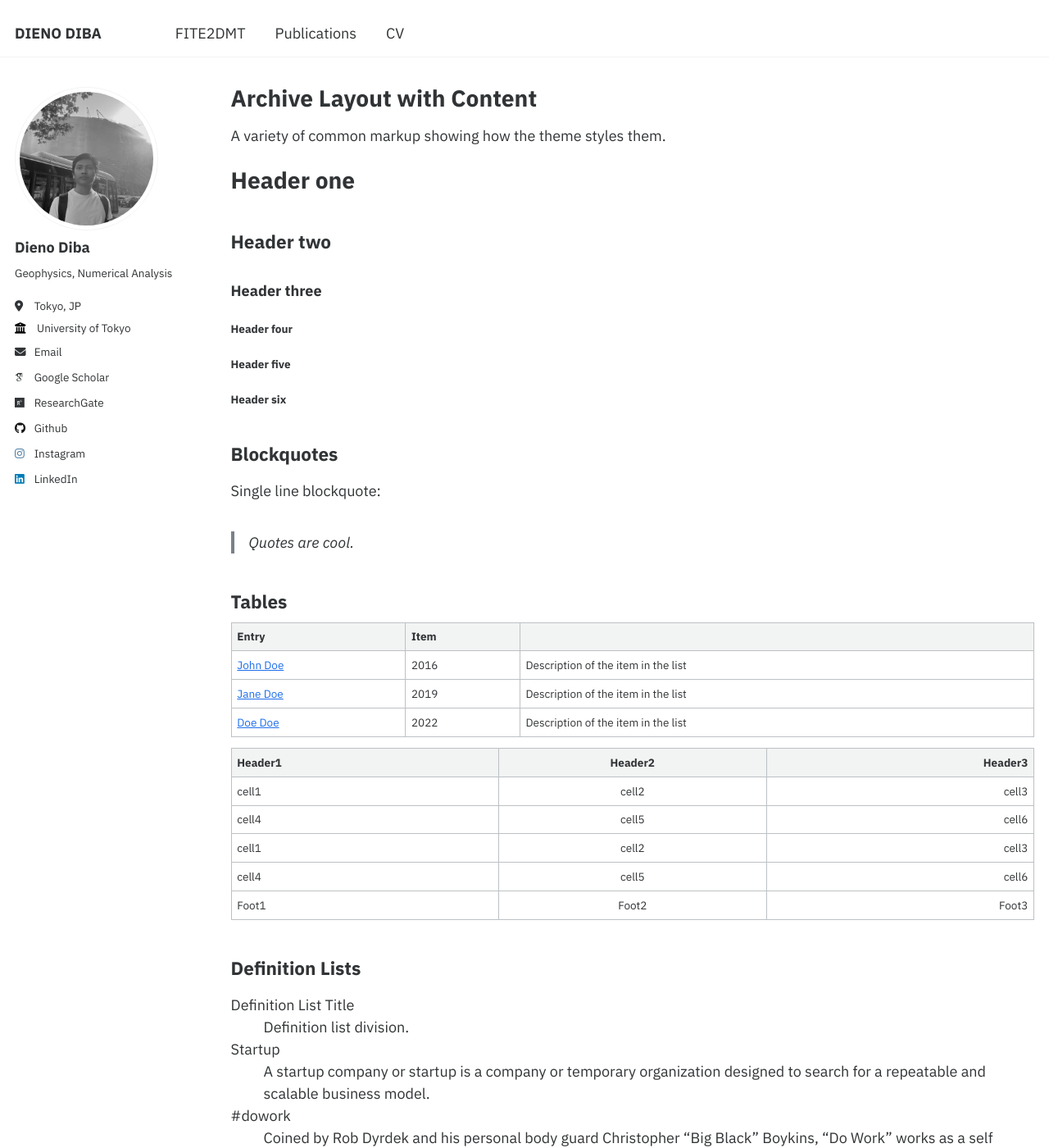
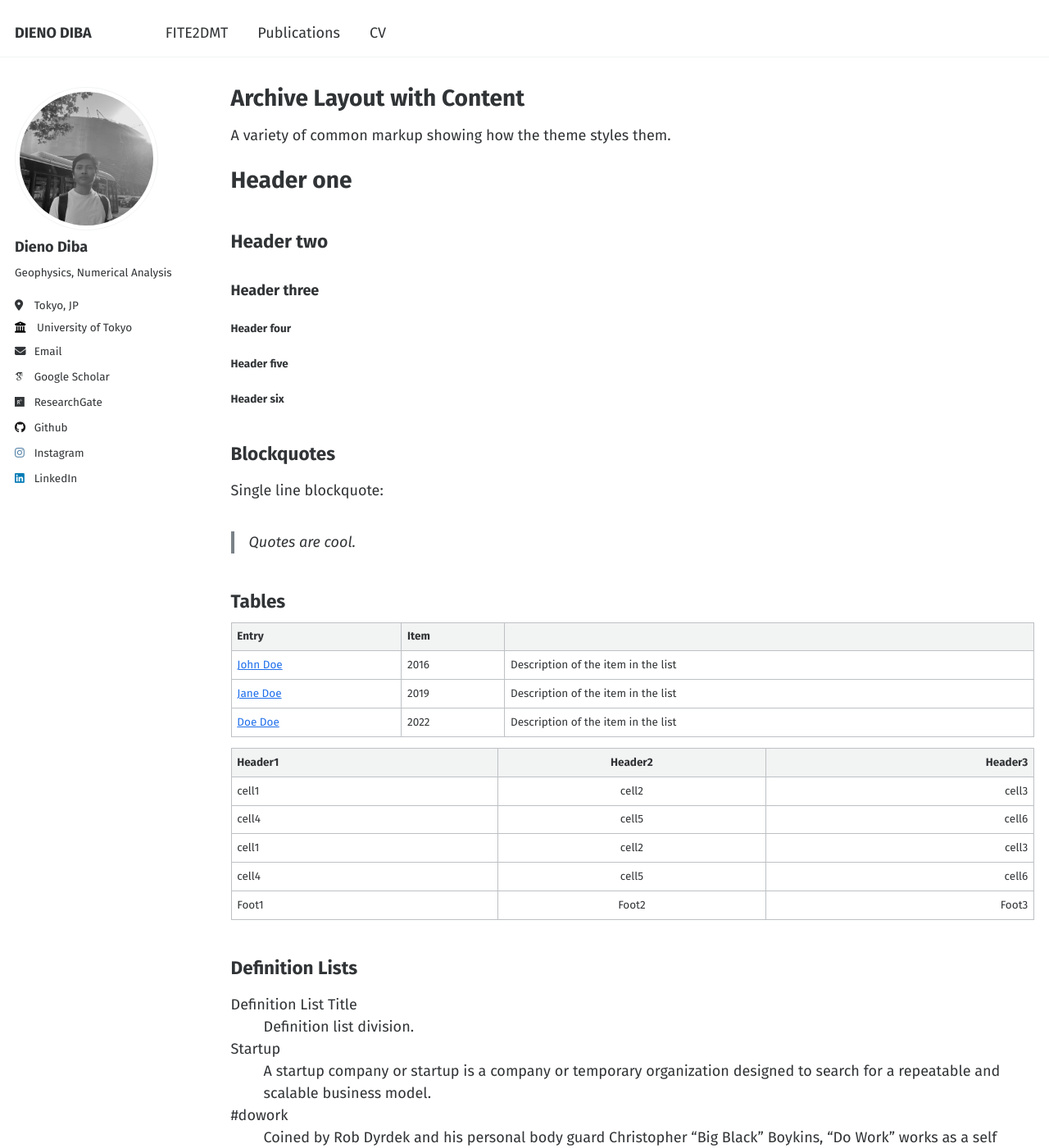
Before and after one commit to dienodiba/dienodiba.github.io, a Jekyll site: the page built from _pages/archive-layout-with-content.md, in a window 1280 px wide and 1400 px high. Shown: the whole window at 82% size. Built offline with Jekyll 4.4.1, drawn with Linux system fonts in a browser that asks for light colours; some web fonts are replaced.

Commit message:
Update _variables.scss

```diff
--- a/_sass/_variables.scss
+++ b/_sass/_variables.scss
@@ -6,7 +6,7 @@
    Typography
    ========================================================================== */
 
-@import url('https://fonts.googleapis.com/css2?family=IBM+Plex+Sans:ital,wght@0,100;0,200;0,300;0,400;0,500;0,600;0,700;1,100;1,200;1,300;1,400;1,500;1,600;1,700&display=swap');
+@import url('https://fonts.googleapis.com/css2?family=Fira+Sans:ital,wght@0,100;0,200;0,300;0,400;0,500;0,600;0,700;0,800;0,900;1,100;1,200;1,300;1,400;1,500;1,600;1,700;1,800;1,900&display=swap');
 
 $doc-font-size              : 16;
 
@@ -20,7 +20,7 @@
 /*
 $sans-serif                 : -apple-system, ".SFNSText-Regular", "San Francisco", "Roboto", "Segoe UI", "Helvetica Neue", "Lucida Grande", Arial, sans-serif;
 */
-$sans-serif                 : "IBM Plex Sans", sans-serif;
+$sans-serif                 : "Fira Sans", sans-serif;
 
 $monospace                  : Monaco, Consolas, "Lucida Console", monospace;
 
```
